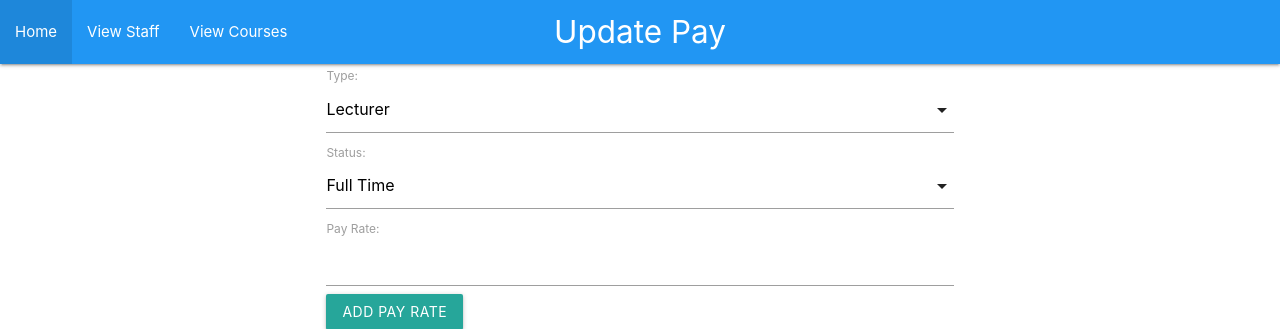
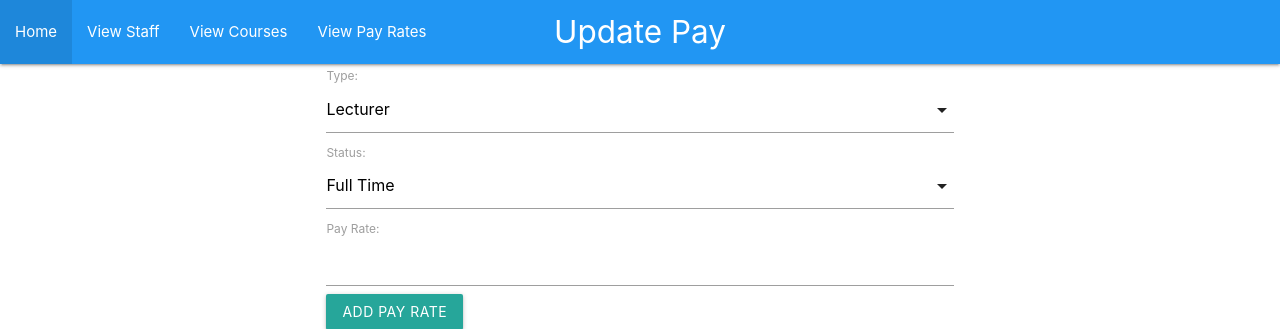
Before and after one commit to Staff-Allocations/Staff-Allocations, a Flask app: page /addpayrates in a window 1280 px wide. Shown: the top 329 px of the page. Run offline with Flask 3, Linux system fonts and the light colour scheme.

Commit message:
Update layout.html

```diff
--- a/App/templates/layout.html
+++ b/App/templates/layout.html
@@ -21,9 +21,7 @@
                   <li><a href="/">Home</a></li>
                   <li><a href="/viewStaff">View Staff</a></li>
                   <li><a href="/viewCourses">View Courses</a></li>
-                  {% if is_authenticated %}
-                    <li><a href="/identify">Identify</a></li>
-                  {% endif %}
+                  <li><a href="/viewpayrates">View Pay Rates</a></li>
               </ul>
               {% if is_authenticated %}
               <ul id="nav-mobile" class="right">
```
